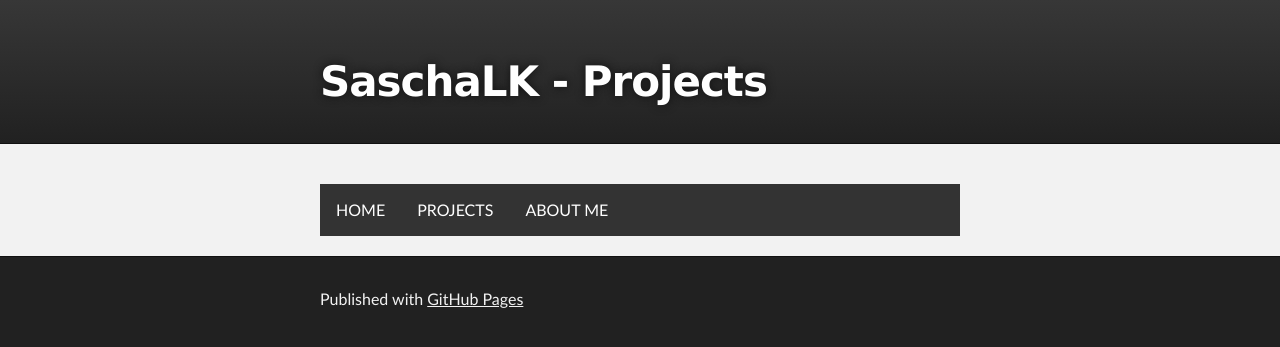
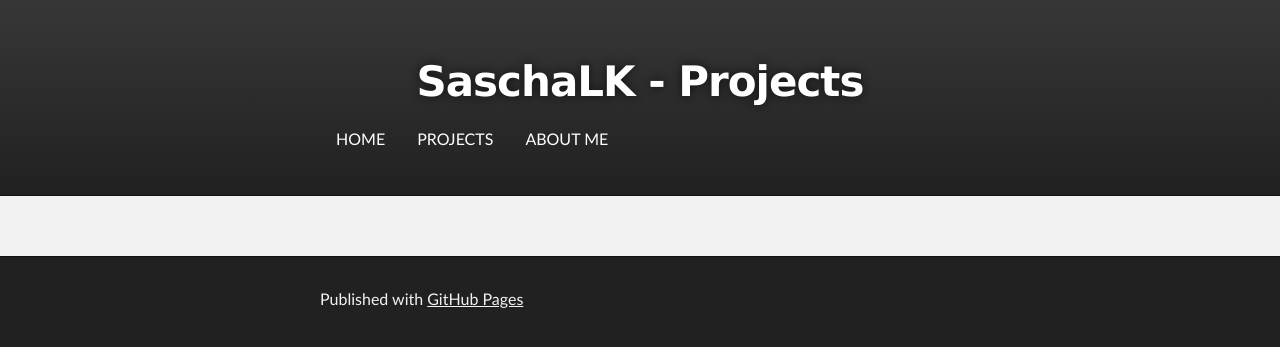
Before and after one commit to SaschaLK/SaschaLK.github.io, a Jekyll site: the page built from index.md, in a window 1280 px wide. Shown: the top 347 px of the page. Built offline with Jekyll 4.4.1, drawn with Linux system fonts in a browser that asks for light colours; our own code applies the rules of GitHub Pages for plain Markdown files; the repository's description, which GitHub fills in, is left out.

Commit message:
reset to slightly disalligned header

```diff
--- a/_layouts/default.html
+++ b/_layouts/default.html
@@ -8,6 +8,7 @@
         <meta name="description" content="{{ site.title | default: site.github.repository_name }} : {{ site.description | default: site.github.project_tagline }}">
 
         <link rel="stylesheet" type="text/css" media="screen" href="{{ '/assets/css/style.css?v=' | append: site.github.build_revision | relative_url }}">
+        <link rel="stylesheet" type="text/css" href="css/slprojectsDefault.css">
 
         {% seo %}
     </head>
@@ -17,24 +18,14 @@
         <!-- HEADER -->
         <div id="header_wrap" class="outer">
             <header class="inner">
-         <!-- View on Github Banner
-          <a id="forkme_banner" href="{{ site.github.repository_url }}">View on GitHub</a>
-          -->
-          <!-- old Header input
-          {{ site.title | default: site.github.repository_name }}
-          <h2 id="project_tagline">{{ site.description | default: site.github.project_tagline }}</h2>
-
-          more old Header:
-          {% if site.show_downloads %}
-            <section id="downloads">
-              <a class="zip_download_link" href="{{ site.github.zip_url }}">Download this project as a .zip file</a>
-              <a class="tar_download_link" href="{{ site.github.tar_url }}">Download this project as a tar.gz file</a>
-            </section>
-          {% endif %}
-          -->
                 <h1 id="project_title">SaschaLK - Projects</h1>
-
-
+                <div id="navbar">
+                    <ul>
+                        <li><a href="index.md">HOME</a></li>
+                        <li><a href="projects.md">PROJECTS</a></li>
+                        <li><a href="aboutMe.md">ABOUT ME</a></li>
+                    </ul>
+                </div>
             </header>
         </div>
 
--- a/_sass/jekyll-theme-slate.scss
+++ b/_sass/jekyll-theme-slate.scss
@@ -297,6 +297,8 @@ Full-Width Styles
 
 #project_title {
     margin: 0;
+    padding: 0;
+    text-align: center;
     color: #fff;
     font-size: 42px;
     font-weight: 700;
--- a/css/slprojectsDefault.css
+++ b/css/slprojectsDefault.css
@@ -7,7 +7,6 @@ ul{
     margin: 0;
     padding: 0;
     overflow: hidden;
-    background-color: #333;
 }
 
 li{
@@ -25,3 +24,9 @@ li a{
 li a:hover {
     background-color: #111;
 }
+
+#navbar {
+    margin: 0;
+    padding: 0;
+    align-content: center;
+}
--- a/index.md
+++ b/index.md
@@ -4,12 +4,6 @@
    </head>
 
    <body>
-      <header>
-         <ul id="header">
-           <li><a href="index.md">HOME</a></li>
-           <li><a href="projects.md">PROJECTS</a></li>
-           <li><a href="aboutMe.md">ABOUT ME</a></li>
-         </ul>
-      </header>
+
    </body>
 </html>
```
Lines whose indentation alone changed are shown as unchanged.
